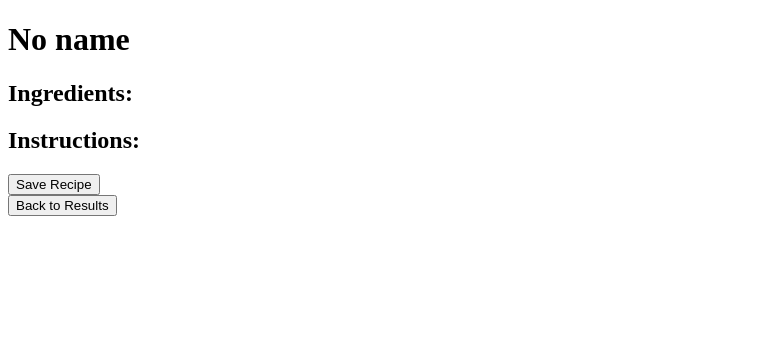
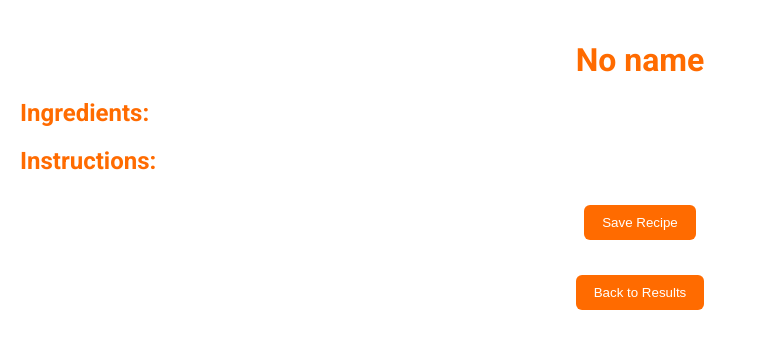
Before and after one commit to cayetana-h/ShelfChef, a Flask app: page /recipe/1 in a window 1280 px wide. Shown: the top 349 px of the page, without its empty margins (0-759 px from the left). Run offline with Flask 3, Linux system fonts and the light colour scheme; data that the repository does not hold is empty.

Commit message:
Added orange accents and centered text

```diff
--- a/app/templates/recipe_detail.html
+++ b/app/templates/recipe_detail.html
@@ -3,12 +3,86 @@
 <head>
     <meta charset="UTF-8">
     <title>{{ recipe.name }}</title>
+    <!-- Google Fonts -->
+    <link href="https://fonts.googleapis.com/css2?family=Roboto:wght@400;500;700&display=swap" rel="stylesheet">
+    <style>
+        body {
+            font-family: 'Roboto', sans-serif;
+            background-color: #ffffff;
+            color: #333333;
+            margin: 0;
+            padding: 20px;
+        }
+
+        h1 {
+            color: #FF6B00;
+            text-align: center;
+            margin-bottom: 20px;
+        }
+
+        h2 {
+            color: #FF6B00;
+            margin-top: 20px;
+            margin-bottom: 10px;
+        }
+
+        img {
+            display: block;
+            margin: 0 auto 20px auto;
+            width: 100%;
+            max-width: 300px;
+            border-radius: 12px;
+            box-shadow: 0 4px 12px rgba(0,0,0,0.1);
+        }
+
+        ul {
+            list-style-type: disc;
+            padding-left: 40px;
+        }
+
+        p {
+            line-height: 1.6;
+            margin-bottom: 20px;
+        }
+
+        button {
+            background-color: #FF6B00;
+            color: #ffffff;
+            border: none;
+            border-radius: 6px;
+            padding: 10px 18px;
+            cursor: pointer;
+            font-weight: 500;
+            transition: background 0.2s, transform 0.2s;
+            margin-top: 10px;
+        }
+
+        button:hover {
+            background-color: #FF8C42;
+            transform: scale(1.05);
+        }
+
+        form {
+            text-align: center;
+            margin-top: 20px;
+        }
+
+        a {
+            text-decoration: none;
+        }
+
+        a button {
+            display: inline-block;
+            margin-top: 15px;
+            width: auto;
+        }
+    </style>
 </head>
 <body>
     <h1>{{ recipe.name }}</h1>
 
     {% if recipe.image %}
-        <img src="{{ recipe.image }}" alt="{{ recipe.name }}" width="300">
+        <img src="{{ recipe.image }}" alt="{{ recipe.name }}">
     {% endif %}
 
     <h2>Ingredients:</h2>
@@ -28,9 +102,10 @@
         <button type="submit">Save Recipe</button>
     </form>
 
-    <a href="{{ url_for('results', ingredients=ingredients, sort_by=sort_by) }}">
-        <button type="button">Back to Results</button>
-    </a>
-
+    <div style="text-align: center; margin-top: 20px;">
+        <a href="{{ url_for('results', ingredients=ingredients, sort_by=sort_by) }}">
+            <button type="button">Back to Results</button>
+        </a>
+    </div>
 </body>
 </html>
```
